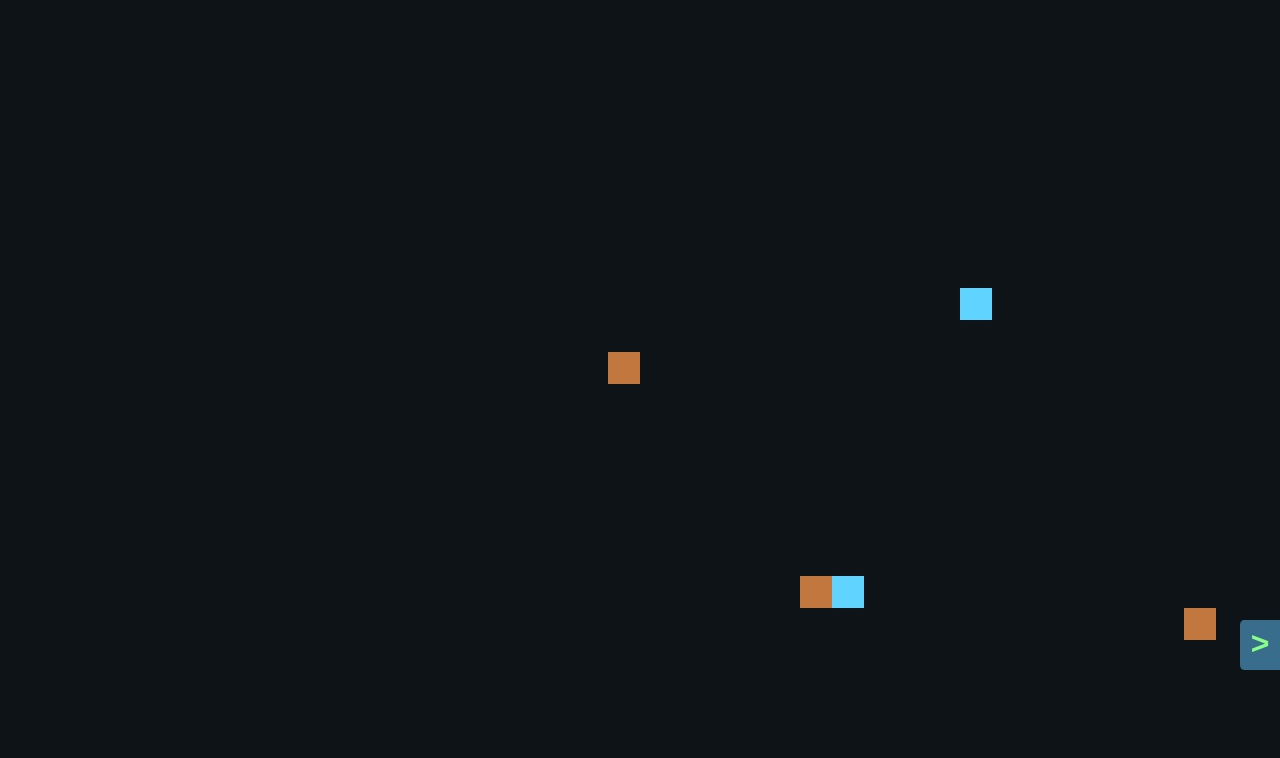
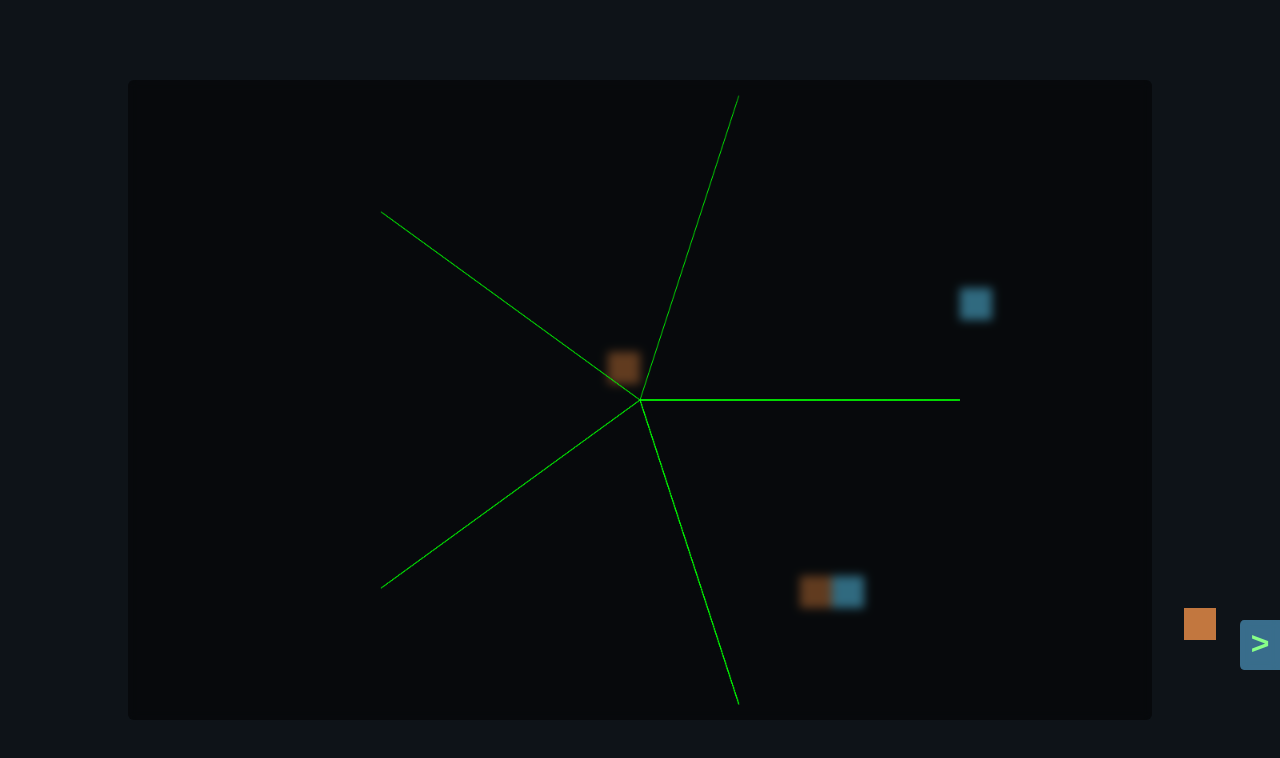
Before and after one commit to daxelb/dorgs, a website with bundled scripts: page index.html in a window 1280 px wide. Built offline with nearby package versions, Linux system fonts and the light colour scheme.

Commit message:
radial lines!

```diff
--- a/index.html
+++ b/index.html
@@ -9,14 +9,16 @@
   <link rel="icon" type="image/x-icon" href="/images/icon.ico">
 </head>
 <body>
-  <!-- <h1>Schnork Life</h1> -->
+  <!-- Environment -->
   <div id="env">
     <canvas id="env-canvas"></canvas>
   </div>
+  <!-- Console -->
   <div id="cons" style="right: -40vw">
     <div class="panel" id="console"></div>
     <button class="rounded-button" id="console-button">></button>
   </div>
+  <!-- Dorg Profile -->
   <div class="panel" id="dorg-prof">
     <div id="profile-bar"></div>
     <table cellspacing="0" cellpadding="0" id="dorg-stats">
@@ -44,6 +46,7 @@
 
 
   </div>
+  <canvas class="panel" id="flower"></canvas>
 
   <script type="module" src="index.js"></script>
 </body>
--- a/src/Engine.js
+++ b/src/Engine.js
@@ -1,6 +1,6 @@
 import Environment from './Environment.js';
 import { cellSize, fps } from './constants.js';
-
+import Flower from './Flower.js'
 const min_render_speed = 1000;
 
 class Engine {
@@ -19,6 +19,7 @@ class Engine {
 
     this.actual_fps = 0;
     this.running = false;
+    this.flower = new Flower();
   }
 
   start(fps) {
--- /dev/null
+++ b/src/Flower.js
@@ -0,0 +1,43 @@
+class Flower {
+  constructor(radialSegments = 5) {
+    $('#flower').attr("width", $(window).width());
+    $('#flower').attr("height", $(window).height());
+    this.c = document.getElementById("flower");
+    this.ctx = this.c.getContext("2d");
+    this.ctx.strokeStyle = '#00FF00'
+    this.originX = this.c.width / 2;
+    this.originY = this.c.height / 2;
+    this.radialSegments = radialSegments;
+    this.radius = Math.min(
+      Math.abs(this.originX - this.c.width),
+      Math.abs(this.originY - this.c.height)
+    )
+    this.draw();
+  }
+
+  draw() {
+    let theta, thetaInc, i, endX, endY;
+    thetaInc = (2 * Math.PI) / this.radialSegments
+    // this.ctx.moveTo(this.originX, this.originY);
+    // this.ctx.bezierCurveTo(this.originX, this.originY, this.originX, this.originY, this.radius * Math.cos(0), this.radius * Math.sin(0));
+    // this.ctx.stroke();
+    for (i = 0; i < this.radialSegments; i++) {
+      this.ctx.moveTo(this.originX, this.originY)
+      theta = i * thetaInc;
+      endX = this.originX + (this.radius * Math.cos(theta));
+      endY = this.originY + (this.radius * Math.sin(theta));
+      this.ctx.bezierCurveTo(endX, endY, endX, endY, endX, endY);
+      this.ctx.stroke();
+      // this.ctx.noStroke();
+    }
+
+
+
+  }
+
+  getOriginX() {
+    return this.c.width / 2;
+  }
+}
+
+export default Flower
--- a/styles.css
+++ b/styles.css
@@ -146,7 +146,6 @@ body {
   display: flex;
   position: fixed;
   left: 20px;
-  top: 50%;
   color: white;
   font-size: 40px;
   flex-direction: column;
@@ -202,3 +201,14 @@ table {
 #override:hover {
   cursor: pointer;
 }
+
+#flower {
+  -webkit-transform: translate(0, -50%);
+  transform: translate(0, -50%);
+  top: 50%;
+  height: 80vh;
+  width: 80vw;
+  display: flex;
+  position: fixed;
+  left: calc(50% - 80vw / 2);
+}
```
